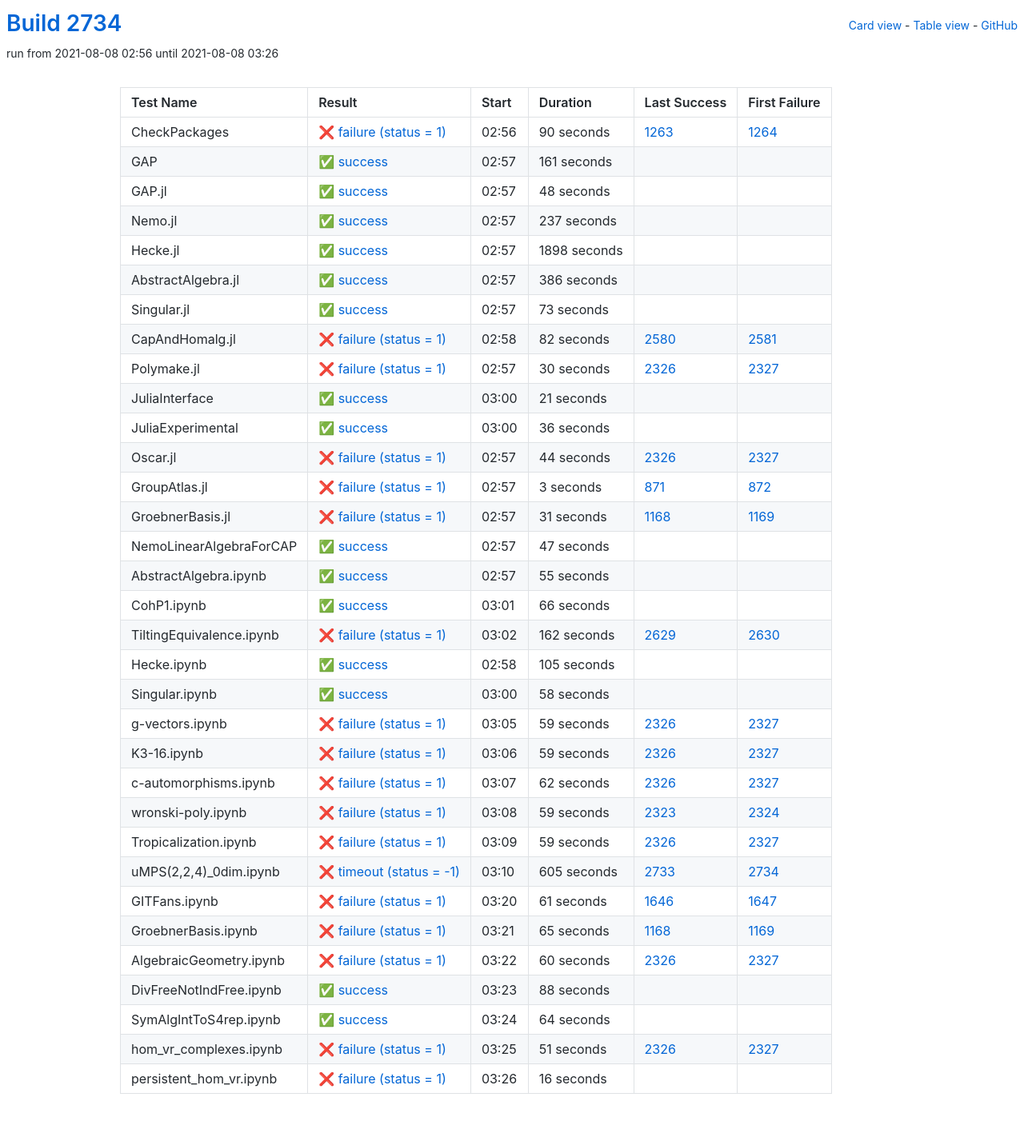
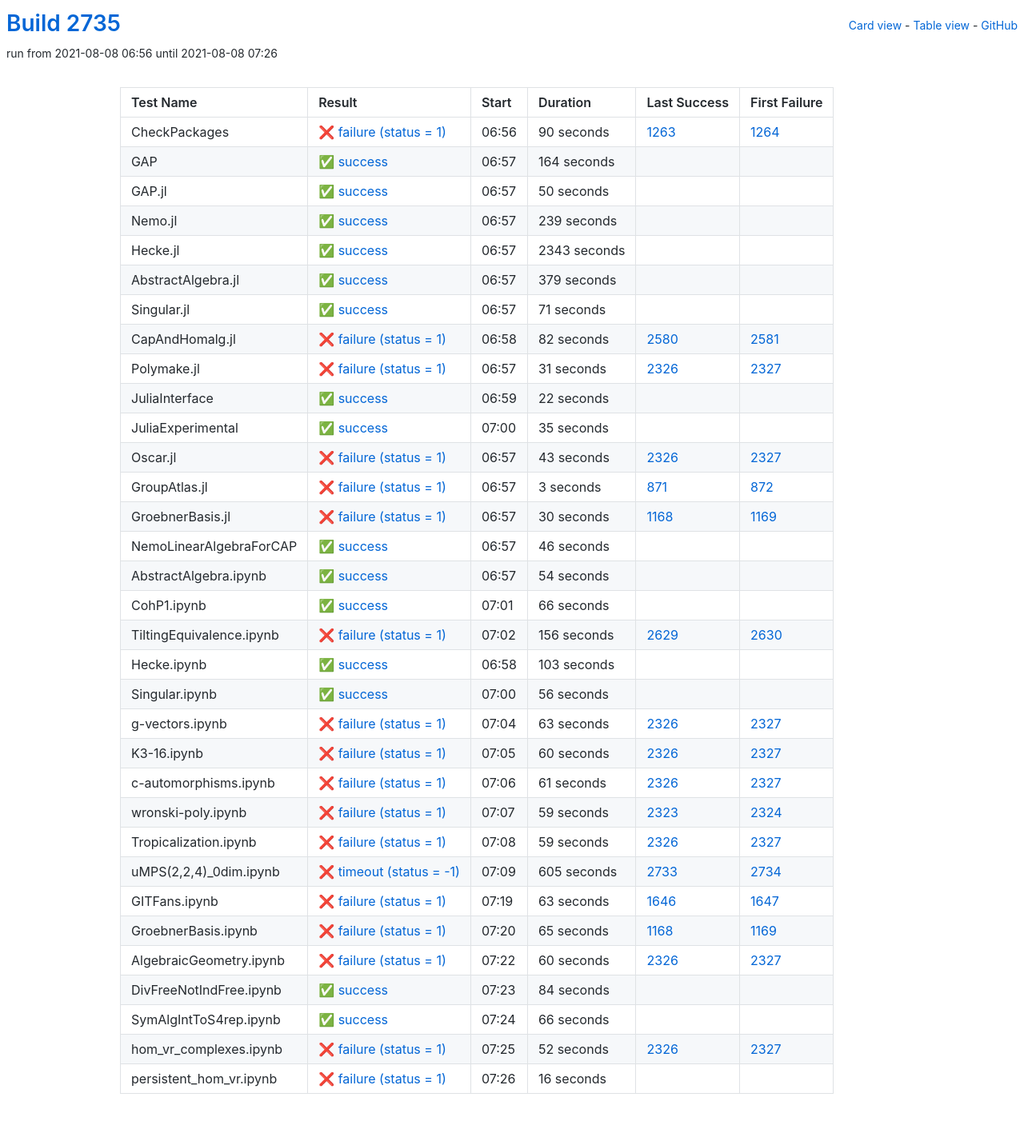
Before and after one commit to oscar-system/oscar-ci-status-stable, a Jekyll site: the page built from table.html, in a window 1280 px wide. Shown: the whole page at 80% size. Built offline with Jekyll 4.4.1, drawn with Linux system fonts in a browser that asks for light colours.

Commit message:
Build #2735

```diff
--- a/_data/ci.yml
+++ b/_data/ci.yml
@@ -1,6 +1,6 @@
 ---
-build: 2734
-build_url: https://oscarci.mathematik.uni-kl.de/job/oscar-stable/2734/
+build: 2735
+build_url: https://oscarci.mathematik.uni-kl.de/job/oscar-stable/2735/
 job: oscar-stable
 organization: oscar-system
 repo: oscar-ci-status-stable
@@ -8,8 +8,8 @@ repourl: https://github.com/oscar-system/oscar-ci-status-stable
 tests:
 - name: CheckPackages
   id: checkpackages
-  log: https://oscarci.mathematik.uni-kl.de/job/oscar-stable/2734/artifact/logs/build-2734/CheckPackages.log
-  start: 2021-08-08 02:56
+  log: https://oscarci.mathematik.uni-kl.de/job/oscar-stable/2735/artifact/logs/build-2735/CheckPackages.log
+  start: 2021-08-08 06:56
   success: false
   exitcode: 1
   status: failure
@@ -20,80 +20,80 @@ tests:
   first_failure_url: https://oscarci.mathematik.uni-kl.de/job/oscar-stable/1264/
 - name: GAP
   id: gap
-  log: https://oscarci.mathematik.uni-kl.de/job/oscar-stable/2734/artifact/logs/build-2734/GAP.log
-  start: 2021-08-08 02:57
+  log: https://oscarci.mathematik.uni-kl.de/job/oscar-stable/2735/artifact/logs/build-2735/GAP.log
+  start: 2021-08-08 06:57
   success: true
   exitcode: 0
   status: success
-  duration: 161
+  duration: 164
   last_success: false
   last_success_url:
   first_failure: false
   first_failure_url:
 - name: GAP.jl
   id: gap-jl
-  log: https://oscarci.mathematik.uni-kl.de/job/oscar-stable/2734/artifact/logs/build-2734/GAP.jl.log
-  start: 2021-08-08 02:57
+  log: https://oscarci.mathematik.uni-kl.de/job/oscar-stable/2735/artifact/logs/build-2735/GAP.jl.log
+  start: 2021-08-08 06:57
   success: true
   exitcode: 0
   status: success
-  duration: 48
+  duration: 50
   last_success: false
   last_success_url:
   first_failure: false
   first_failure_url:
 - name: Nemo.jl
   id: nemo-jl
-  log: https://oscarci.mathematik.uni-kl.de/job/oscar-stable/2734/artifact/logs/build-2734/Nemo.jl.log
-  start: 2021-08-08 02:57
+  log: https://oscarci.mathematik.uni-kl.de/job/oscar-stable/2735/artifact/logs/build-2735/Nemo.jl.log
+  start: 2021-08-08 06:57
   success: true
   exitcode: 0
   status: success
-  duration: 237
+  duration: 239
   last_success: false
   last_success_url:
   first_failure: false
   first_failure_url:
 - name: Hecke.jl
   id: hecke-jl
-  log: https://oscarci.mathematik.uni-kl.de/job/oscar-stable/2734/artifact/logs/build-2734/Hecke.jl.log
-  start: 2021-08-08 02:57
+  log: https://oscarci.mathematik.uni-kl.de/job/oscar-stable/2735/artifact/logs/build-2735/Hecke.jl.log
+  start: 2021-08-08 06:57
   success: true
   exitcode: 0
   status: success
-  duration: 1898
+  duration: 2343
   last_success: false
   last_success_url:
   first_failure: false
   first_failure_url:
 - name: AbstractAlgebra.jl
   id: abstractalgebra-jl
-  log: https://oscarci.mathematik.uni-kl.de/job/oscar-stable/2734/artifact/logs/build-2734/AbstractAlgebra.jl.log
-  start: 2021-08-08 02:57
+  log: https://oscarci.mathematik.uni-kl.de/job/oscar-stable/2735/artifact/logs/build-2735/AbstractAlgebra.jl.log
+  start: 2021-08-08 06:57
   success: true
   exitcode: 0
   status: success
-  duration: 386
+  duration: 379
   last_success: false
   last_success_url:
   first_failure: false
   first_failure_url:
 - name: Singular.jl
   id: singular-jl
-  log: https://oscarci.mathematik.uni-kl.de/job/oscar-stable/2734/artifact/logs/build-2734/Singular.jl.log
-  start: 2021-08-08 02:57
+  log: https://oscarci.mathematik.uni-kl.de/job/oscar-stable/2735/artifact/logs/build-2735/Singular.jl.log
+  start: 2021-08-08 06:57
   success: true
   exitcode: 0
   status: success
-  duration: 73
+  duration: 71
   last_success: false
   last_success_url:
   first_failure: false
   first_failure_url:
 - name: CapAndHomalg.jl
   id: capandhomalg-jl
-  log: https://oscarci.mathematik.uni-kl.de/job/oscar-stable/2734/artifact/logs/build-2734/CapAndHomalg.jl.log
-  start: 2021-08-08 02:58
+  log: https://oscarci.mathematik.uni-kl.de/job/oscar-stable/2735/artifact/logs/build-2735/CapAndHomalg.jl.log
+  start: 2021-08-08 06:58
   success: false
   exitcode: 1
   status: failure
@@ -104,56 +104,56 @@ tests:
   first_failure_url: https://oscarci.mathematik.uni-kl.de/job/oscar-stable/2581/
 - name: Polymake.jl
   id: polymake-jl
-  log: https://oscarci.mathematik.uni-kl.de/job/oscar-stable/2734/artifact/logs/build-2734/Polymake.jl.log
-  start: 2021-08-08 02:57
+  log: https://oscarci.mathematik.uni-kl.de/job/oscar-stable/2735/artifact/logs/build-2735/Polymake.jl.log
+  start: 2021-08-08 06:57
   success: false
   exitcode: 1
   status: failure
-  duration: 30
+  duration: 31
   last_success: 2326
   last_success_url: https://oscarci.mathematik.uni-kl.de/job/oscar-stable/2326/
   first_failure: 2327
   first_failure_url: https://oscarci.mathematik.uni-kl.de/job/oscar-stable/2327/
 - name: JuliaInterface
   id: juliainterface
-  log: https://oscarci.mathematik.uni-kl.de/job/oscar-stable/2734/artifact/logs/build-2734/JuliaInterface.log
-  start: 2021-08-08 03:00
+  log: https://oscarci.mathematik.uni-kl.de/job/oscar-stable/2735/artifact/logs/build-2735/JuliaInterface.log
+  start: 2021-08-08 06:59
   success: true
   exitcode: 0
   status: success
-  duration: 21
+  duration: 22
   last_success: false
   last_success_url:
   first_failure: false
   first_failure_url:
 - name: JuliaExperimental
   id: juliaexperimental
-  log: https://oscarci.mathematik.uni-kl.de/job/oscar-stable/2734/artifact/logs/build-2734/JuliaExperimental.log
-  start: 2021-08-08 03:00
+  log: https://oscarci.mathematik.uni-kl.de/job/oscar-stable/2735/artifact/logs/build-2735/JuliaExperimental.log
+  start: 2021-08-08 07:00
   success: true
   exitcode: 0
   status: success
-  duration: 36
+  duration: 35
   last_success: false
   last_success_url:
   first_failure: false
   first_failure_url:
 - name: Oscar.jl
   id: oscar-jl
-  log: https://oscarci.mathematik.uni-kl.de/job/oscar-stable/2734/artifact/logs/build-2734/Oscar.jl.log
-  start: 2021-08-08 02:57
+  log: https://oscarci.mathematik.uni-kl.de/job/oscar-stable/2735/artifact/logs/build-2735/Oscar.jl.log
+  start: 2021-08-08 06:57
   success: false
   exitcode: 1
   status: failure
-  duration: 44
+  duration: 43
   last_success: 2326
   last_success_url: https://oscarci.mathematik.uni-kl.de/job/oscar-stable/2326/
   first_failure: 2327
   first_failure_url: https://oscarci.mathematik.uni-kl.de/job/oscar-stable/2327/
 - name: GroupAtlas.jl
   id: groupatlas-jl
-  log: https://oscarci.mathematik.uni-kl.de/job/oscar-stable/2734/artifact/logs/build-2734/GroupAtlas.jl.log
-  start: 2021-08-08 02:57
+  log: https://oscarci.mathematik.uni-kl.de/job/oscar-stable/2735/artifact/logs/build-2735/GroupAtlas.jl.log
+  start: 2021-08-08 06:57
   success: false
   exitcode: 1
   status: failure
@@ -164,44 +164,44 @@ tests:
   first_failure_url: https://oscarci.mathematik.uni-kl.de/job/oscar-stable/872/
 - name: GroebnerBasis.jl
   id: groebnerbasis-jl
-  log: https://oscarci.mathematik.uni-kl.de/job/oscar-stable/2734/artifact/logs/build-2734/GroebnerBasis.jl.log
-  start: 2021-08-08 02:57
+  log: https://oscarci.mathematik.uni-kl.de/job/oscar-stable/2735/artifact/logs/build-2735/GroebnerBasis.jl.log
+  start: 2021-08-08 06:57
   success: false
   exitcode: 1
   status: failure
-  duration: 31
+  duration: 30
   last_success: 1168
   last_success_url: https://oscarci.mathematik.uni-kl.de/job/oscar-stable/1168/
   first_failure: 1169
   first_failure_url: https://oscarci.mathematik.uni-kl.de/job/oscar-stable/1169/
 - name: NemoLinearAlgebraForCAP
   id: nemolinearalgebraforcap
-  log: https://oscarci.mathematik.uni-kl.de/job/oscar-stable/2734/artifact/logs/build-2734/NemoLinearAlgebraForCAP.log
-  start: 2021-08-08 02:57
+  log: https://oscarci.mathematik.uni-kl.de/job/oscar-stable/2735/artifact/logs/build-2735/NemoLinearAlgebraForCAP.log
+  start: 2021-08-08 06:57
   success: true
   exitcode: 0
   status: success
-  duration: 47
+  duration: 46
   last_success: false
   last_success_url:
   first_failure: false
   first_failure_url:
 - name: AbstractAlgebra.ipynb
   id: abstractalgebra-ipynb
-  log: https://oscarci.mathematik.uni-kl.de/job/oscar-stable/2734/artifact/logs/build-2734/AbstractAlgebra.ipynb.log
-  start: 2021-08-08 02:57
+  log: https://oscarci.mathematik.uni-kl.de/job/oscar-stable/2735/artifact/logs/build-2735/AbstractAlgebra.ipynb.log
+  start: 2021-08-08 06:57
   success: true
   exitcode: 0
   status: success
-  duration: 55
+  duration: 54
   last_success: false
   last_success_url:
   first_failure: false
   first_failure_url:
 - name: CohP1.ipynb
   id: cohp1-ipynb
-  log: https://oscarci.mathematik.uni-kl.de/job/oscar-stable/2734/artifact/logs/build-2734/CohP1.ipynb.log
-  start: 2021-08-08 03:01
+  log: https://oscarci.mathematik.uni-kl.de/job/oscar-stable/2735/artifact/logs/build-2735/CohP1.ipynb.log
+  start: 2021-08-08 07:01
   success: true
   exitcode: 0
   status: success
@@ -212,80 +212,80 @@ tests:
   first_failure_url:
 - name: TiltingEquivalence.ipynb
   id: tiltingequivalence-ipynb
-  log: https://oscarci.mathematik.uni-kl.de/job/oscar-stable/2734/artifact/logs/build-2734/TiltingEquivalence.ipynb.log
-  start: 2021-08-08 03:02
+  log: https://oscarci.mathematik.uni-kl.de/job/oscar-stable/2735/artifact/logs/build-2735/TiltingEquivalence.ipynb.log
+  start: 2021-08-08 07:02
   success: false
   exitcode: 1
   status: failure
-  duration: 162
+  duration: 156
   last_success: 2629
   last_success_url: https://oscarci.mathematik.uni-kl.de/job/oscar-stable/2629/
   first_failure: 2630
   first_failure_url: https://oscarci.mathematik.uni-kl.de/job/oscar-stable/2630/
 - name: Hecke.ipynb
   id: hecke-ipynb
-  log: https://oscarci.mathematik.uni-kl.de/job/oscar-stable/2734/artifact/logs/build-2734/Hecke.ipynb.log
-  start: 2021-08-08 02:58
+  log: https://oscarci.mathematik.uni-kl.de/job/oscar-stable/2735/artifact/logs/build-2735/Hecke.ipynb.log
+  start: 2021-08-08 06:58
   success: true
   exitcode: 0
   status: success
-  duration: 105
+  duration: 103
   last_success: false
   last_success_url:
   first_failure: false
   first_failure_url:
 - name: Singular.ipynb
   id: singular-ipynb
-  log: https://oscarci.mathematik.uni-kl.de/job/oscar-stable/2734/artifact/logs/build-2734/Singular.ipynb.log
-  start: 2021-08-08 03:00
+  log: https://oscarci.mathematik.uni-kl.de/job/oscar-stable/2735/artifact/logs/build-2735/Singular.ipynb.log
+  start: 2021-08-08 07:00
   success: true
   exitcode: 0
   status: success
-  duration: 58
+  duration: 56
   last_success: false
   last_success_url:
   first_failure: false
   first_failure_url:
 - name: g-vectors.ipynb
   id: g-vectors-ipynb
-  log: https://oscarci.mathematik.uni-kl.de/job/oscar-stable/2734/artifact/logs/build-2734/g-vectors.ipynb.log
-  start: 2021-08-08 03:05
+  log: https://oscarci.mathematik.uni-kl.de/job/oscar-stable/2735/artifact/logs/build-2735/g-vectors.ipynb.log
+  start: 2021-08-08 07:04
   success: false
   exitcode: 1
   status: failure
-  duration: 59
+  duration: 63
   last_success: 2326
   last_success_url: https://oscarci.mathematik.uni-kl.de/job/oscar-stable/2326/
   first_failure: 2327
   first_failure_url: https://oscarci.mathematik.uni-kl.de/job/oscar-stable/2327/
 - name: K3-16.ipynb
   id: k3-16-ipynb
-  log: https://oscarci.mathematik.uni-kl.de/job/oscar-stable/2734/artifact/logs/build-2734/K3-16.ipynb.log
-  start: 2021-08-08 03:06
+  log: https://oscarci.mathematik.uni-kl.de/job/oscar-stable/2735/artifact/logs/build-2735/K3-16.ipynb.log
+  start: 2021-08-08 07:05
   success: false
   exitcode: 1
   status: failure
-  duration: 59
+  duration: 60
   last_success: 2326
   last_success_url: https://oscarci.mathematik.uni-kl.de/job/oscar-stable/2326/
   first_failure: 2327
   first_failure_url: https://oscarci.mathematik.uni-kl.de/job/oscar-stable/2327/
 - name: c-automorphisms.ipynb
   id: c-automorphisms-ipynb
-  log: https://oscarci.mathematik.uni-kl.de/job/oscar-stable/2734/artifact/logs/build-2734/c-automorphisms.ipynb.log
-  start: 2021-08-08 03:07
+  log: https://oscarci.mathematik.uni-kl.de/job/oscar-stable/2735/artifact/logs/build-2735/c-automorphisms.ipynb.log
+  start: 2021-08-08 07:06
   success: false
   exitcode: 1
   status: failure
-  duration: 62
+  duration: 61
   last_success: 2326
   last_success_url: https://oscarci.mathematik.uni-kl.de/job/oscar-stable/2326/
   first_failure: 2327
   first_failure_url: https://oscarci.mathematik.uni-kl.de/job/oscar-stable/2327/
 - name: wronski-poly.ipynb
   id: wronski-poly-ipynb
-  log: https://oscarci.mathematik.uni-kl.de/job/oscar-stable/2734/artifact/logs/build-2734/wronski-poly.ipynb.log
-  start: 2021-08-08 03:08
+  log: https://oscarci.mathematik.uni-kl.de/job/oscar-stable/2735/artifact/logs/build-2735/wronski-poly.ipynb.log
+  start: 2021-08-08 07:07
   success: false
   exitcode: 1
   status: failure
@@ -296,8 +296,8 @@ tests:
   first_failure_url: https://oscarci.mathematik.uni-kl.de/job/oscar-stable/2324/
 - name: Tropicalization.ipynb
   id: tropicalization-ipynb
-  log: https://oscarci.mathematik.uni-kl.de/job/oscar-stable/2734/artifact/logs/build-2734/Tropicalization.ipynb.log
-  start: 2021-08-08 03:09
+  log: https://oscarci.mathematik.uni-kl.de/job/oscar-stable/2735/artifact/logs/build-2735/Tropicalization.ipynb.log
+  start: 2021-08-08 07:08
   success: false
   exitcode: 1
   status: failure
@@ -308,8 +308,8 @@ tests:
   first_failure_url: https://oscarci.mathematik.uni-kl.de/job/oscar-stable/2327/
 - name: uMPS(2,2,4)_0dim.ipynb
   id: umps-2-2-4-0dim-ipynb
-  log: https://oscarci.mathematik.uni-kl.de/job/oscar-stable/2734/artifact/logs/build-2734/uMPS-2-2-4-_0dim.ipynb.log
-  start: 2021-08-08 03:10
+  log: https://oscarci.mathematik.uni-kl.de/job/oscar-stable/2735/artifact/logs/build-2735/uMPS-2-2-4-_0dim.ipynb.log
+  start: 2021-08-08 07:09
   success: false
   exitcode: -1
   status: timeout
@@ -320,20 +320,20 @@ tests:
   first_failure_url: https://oscarci.mathematik.uni-kl.de/job/oscar-stable/2734/
 - name: GITFans.ipynb
   id: gitfans-ipynb
-  log: https://oscarci.mathematik.uni-kl.de/job/oscar-stable/2734/artifact/logs/build-2734/GITFans.ipynb.log
-  start: 2021-08-08 03:20
+  log: https://oscarci.mathematik.uni-kl.de/job/oscar-stable/2735/artifact/logs/build-2735/GITFans.ipynb.log
+  start: 2021-08-08 07:19
   success: false
   exitcode: 1
   status: failure
-  duration: 61
+  duration: 63
   last_success: 1646
   last_success_url: https://oscarci.mathematik.uni-kl.de/job/oscar-stable/1646/
   first_failure: 1647
   first_failure_url: https://oscarci.mathematik.uni-kl.de/job/oscar-stable/1647/
 - name: GroebnerBasis.ipynb
   id: groebnerbasis-ipynb
-  log: https://oscarci.mathematik.uni-kl.de/job/oscar-stable/2734/artifact/logs/build-2734/GroebnerBasis.ipynb.log
-  start: 2021-08-08 03:21
+  log: https://oscarci.mathematik.uni-kl.de/job/oscar-stable/2735/artifact/logs/build-2735/GroebnerBasis.ipynb.log
+  start: 2021-08-08 07:20
   success: false
   exitcode: 1
   status: failure
@@ -344,8 +344,8 @@ tests:
   first_failure_url: https://oscarci.mathematik.uni-kl.de/job/oscar-stable/1169/
 - name: AlgebraicGeometry.ipynb
   id: algebraicgeometry-ipynb
-  log: https://oscarci.mathematik.uni-kl.de/job/oscar-stable/2734/artifact/logs/build-2734/AlgebraicGeometry.ipynb.log
-  start: 2021-08-08 03:22
+  log: https://oscarci.mathematik.uni-kl.de/job/oscar-stable/2735/artifact/logs/build-2735/AlgebraicGeometry.ipynb.log
+  start: 2021-08-08 07:22
   success: false
   exitcode: 1
   status: failure
@@ -356,44 +356,44 @@ tests:
   first_failure_url: https://oscarci.mathematik.uni-kl.de/job/oscar-stable/2327/
 - name: DivFreeNotIndFree.ipynb
   id: divfreenotindfree-ipynb
-  log: https://oscarci.mathematik.uni-kl.de/job/oscar-stable/2734/artifact/logs/build-2734/DivFreeNotIndFree.ipynb.log
-  start: 2021-08-08 03:23
+  log: https://oscarci.mathematik.uni-kl.de/job/oscar-stable/2735/artifact/logs/build-2735/DivFreeNotIndFree.ipynb.log
+  start: 2021-08-08 07:23
   success: true
   exitcode: 0
   status: success
-  duration: 88
+  duration: 84
   last_success: false
   last_success_url:
   first_failure: false
   first_failure_url:
 - name: SymAlgIntToS4rep.ipynb
   id: symalginttos4rep-ipynb
-  log: https://oscarci.mathematik.uni-kl.de/job/oscar-stable/2734/artifact/logs/build-2734/SymAlgIntToS4rep.ipynb.log
-  start: 2021-08-08 03:24
+  log: https://oscarci.mathematik.uni-kl.de/job/oscar-stable/2735/artifact/logs/build-2735/SymAlgIntToS4rep.ipynb.log
+  start: 2021-08-08 07:24
   success: true
   exitcode: 0
   status: success
-  duration: 64
+  duration: 66
   last_success: false
   last_success_url:
   first_failure: false
   first_failure_url:
 - name: hom_vr_complexes.ipynb
   id: hom-vr-complexes-ipynb
-  log: https://oscarci.mathematik.uni-kl.de/job/oscar-stable/2734/artifact/logs/build-2734/hom_vr_complexes.ipynb.log
-  start: 2021-08-08 03:25
+  log: https://oscarci.mathematik.uni-kl.de/job/oscar-stable/2735/artifact/logs/build-2735/hom_vr_complexes.ipynb.log
+  start: 2021-08-08 07:25
   success: false
   exitcode: 1
   status: failure
-  duration: 51
+  duration: 52
   last_success: 2326
   last_success_url: https://oscarci.mathematik.uni-kl.de/job/oscar-stable/2326/
   first_failure: 2327
   first_failure_url: https://oscarci.mathematik.uni-kl.de/job/oscar-stable/2327/
 - name: persistent_hom_vr.ipynb
   id: persistent-hom-vr-ipynb
-  log: https://oscarci.mathematik.uni-kl.de/job/oscar-stable/2734/artifact/logs/build-2734/persistent_hom_vr.ipynb.log
-  start: 2021-08-08 03:26
+  log: https://oscarci.mathematik.uni-kl.de/job/oscar-stable/2735/artifact/logs/build-2735/persistent_hom_vr.ipynb.log
+  start: 2021-08-08 07:26
   success: false
   exitcode: 1
   status: failure
```
Also changed, not shown: README.md.
